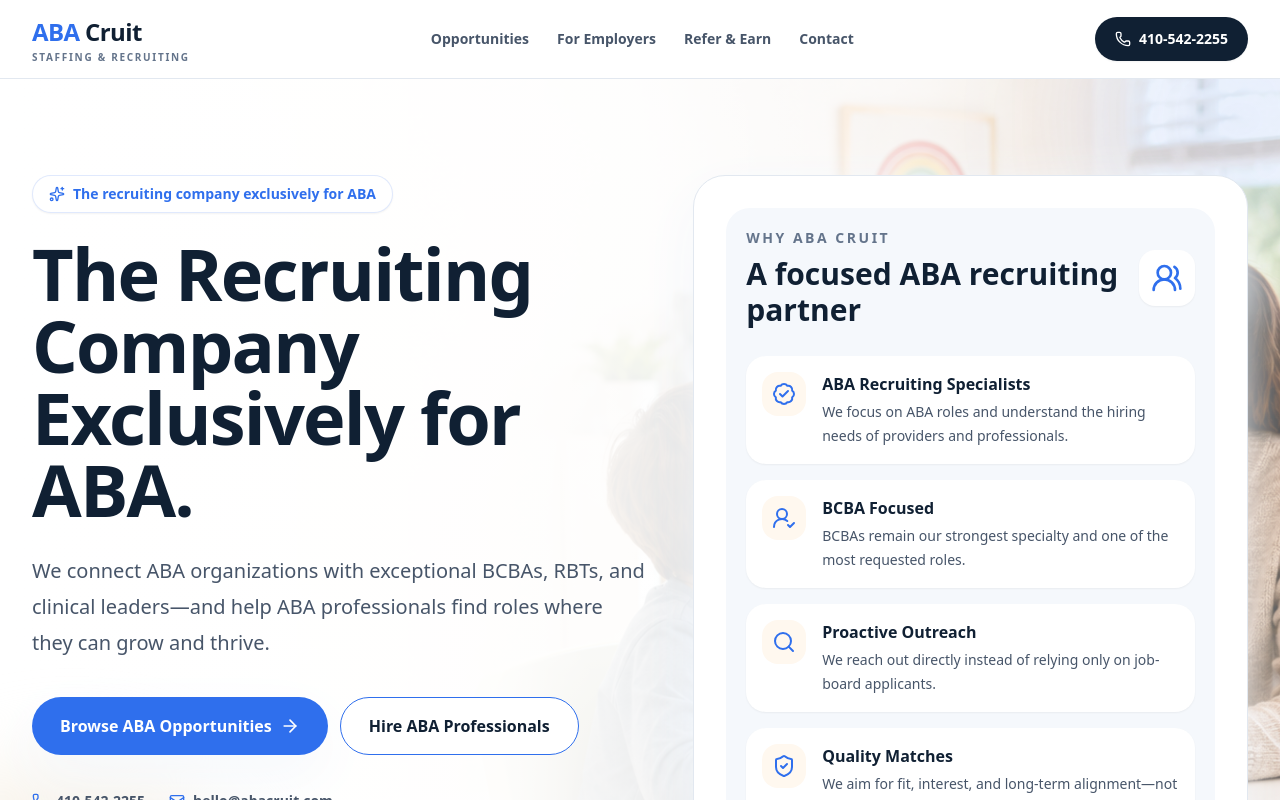
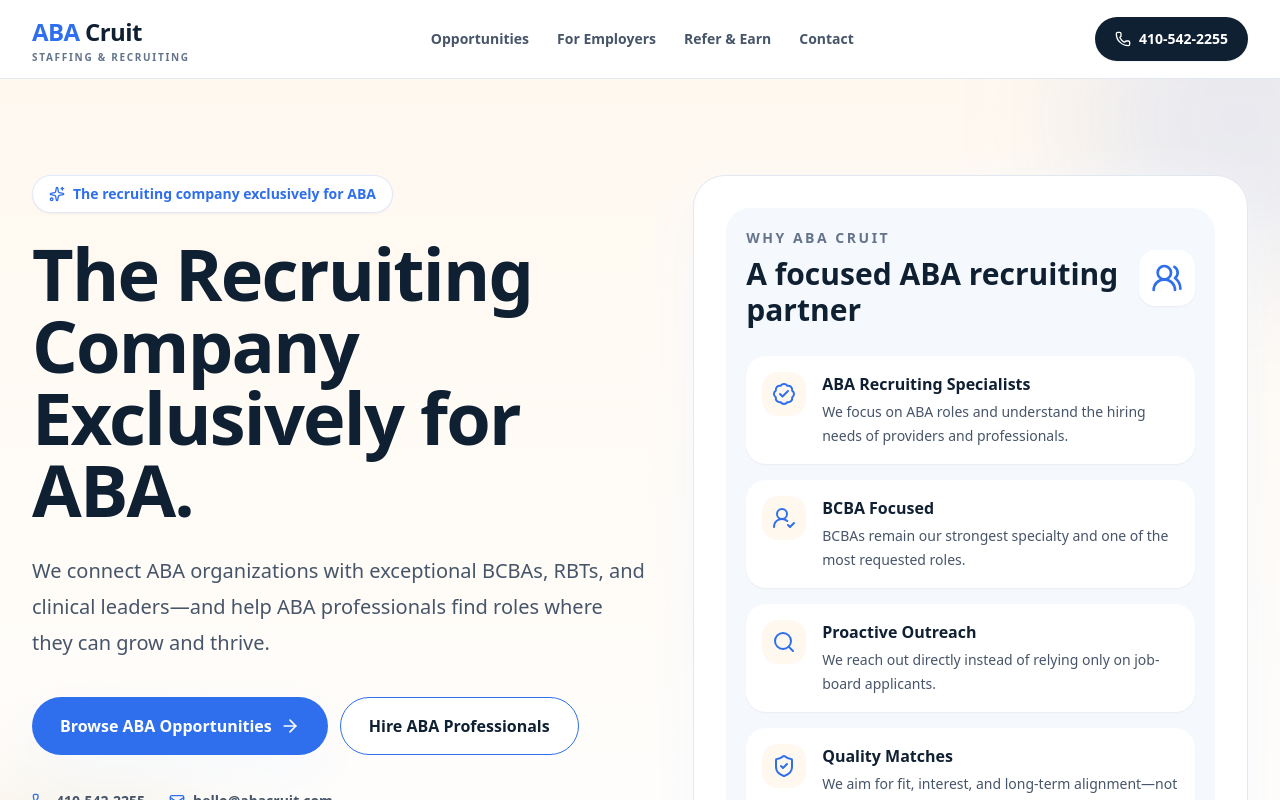
Before and after one commit to samuelhenig/aba-cruit, a Next.js app: page / in a window 1280 px wide. Shown: the top 800 px of the page. Built offline with nearby package versions, Linux system fonts and the light colour scheme.

Commit message:
Update page.tsx

```diff
--- a/app/page.tsx
+++ b/app/page.tsx
@@ -95,19 +95,10 @@
 function Hero() {
   return (
     <section id="top" className="relative overflow-hidden bg-gradient-to-b from-warm to-white">
-      <div className="absolute inset-0">
-        <img
-          src="/images/hero-aba.jpg"
-          alt="ABA professional working with a child"
-          className="h-full w-full object-cover object-center"
-        />
-        <div className="absolute inset-0 bg-gradient-to-r from-white via-white/90 to-white/25" />
-      </div>
-
       <div className="absolute right-[-120px] top-[-120px] h-80 w-80 rounded-full bg-blue/10 blur-3xl" />
       <div className="absolute bottom-[-160px] left-[-120px] h-96 w-96 rounded-full bg-cream blur-2xl" />
 
-      <div className="relative z-10 mx-auto grid max-w-7xl gap-12 px-5 py-20 lg:grid-cols-[1.05fr_.95fr] lg:px-8 lg:py-24">
+      <div className="relative mx-auto grid max-w-7xl gap-12 px-5 py-20 lg:grid-cols-[1.05fr_.95fr] lg:px-8 lg:py-24">
         <div>
           <div className="mb-6 inline-flex items-center gap-2 rounded-full border border-blue/15 bg-white px-4 py-2 text-sm font-bold text-blue shadow-sm">
             <Sparkles className="h-4 w-4" />
```
